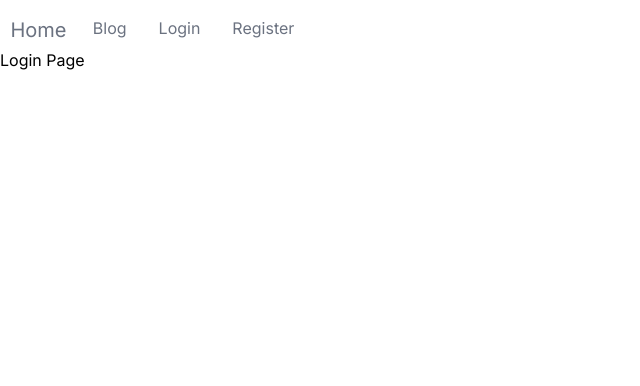
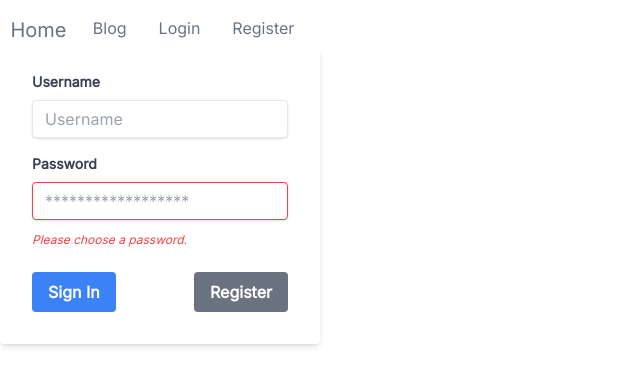
Before and after one commit to rkawk1234/Live-Score, a React (Create React App) app in the folder client/: page /login in a window 1280 px wide. Shown: the top 386 px of the page, without its empty margins (0-640 px from the left). Built offline with nearby package versions, Linux system fonts and the light colour scheme; a web font is replaced by a local one.

Commit message:
login form created

```diff
--- a/client/package.json
+++ b/client/package.json
@@ -7,6 +7,7 @@
     "@testing-library/jest-dom": "^5.16.5",
     "@testing-library/react": "^13.4.0",
     "@testing-library/user-event": "^13.5.0",
+    "bootstrap": "^3.4.1",
     "react": "^18.2.0",
     "react-dom": "^18.2.0",
     "react-router-dom": "^6.4.2",
--- a/client/src/components/login/index.js
+++ b/client/src/components/login/index.js
@@ -2,13 +2,40 @@
 import './index.css'
 
 const Login = () => {
-  return (
-    <div>
+    return (
 
-        Login Page
+        <div class="w-full max-w-xs">
+            <form class="bg-white shadow-md rounded px-8 pt-6 pb-8 mb-4">
+                <div class="mb-4">
+                    <label class="block text-gray-700 text-sm font-bold mb-2" for="username">
+                        Username
+                    </label>
+                    <input class="shadow appearance-none border rounded w-full py-2 px-3 text-gray-700 leading-tight focus:outline-none focus:shadow-outline" id="username" type="text" placeholder="Username" />
+                </div>
+                <div class="mb-6">
+                    <label class="block text-gray-700 text-sm font-bold mb-2" for="password">
+                        Password
+                    </label>
+                    <input class="shadow appearance-none border border-red-500 rounded w-full py-2 px-3 text-gray-700 mb-3 leading-tight focus:outline-none focus:shadow-outline" id="password" type="password" placeholder="******************" />
+                        <p class="text-red-500 text-xs italic">Please choose a password.</p>
+                </div>
+                <div class="flex items-center justify-between">
+                    <button class="bg-blue-500 hover:bg-blue-700 text-white font-bold py-2 px-4 rounded focus:outline-none focus:shadow-outline" type="button">
+                        Sign In
+                    </button>
+                    <button class="bg-gray-500 hover:bg-gray-700 text-white font-bold py-2 px-4 rounded focus:outline-none focus:shadow-outline" type="button">
+                        Register
+                    </button>
 
-    </div>
-  )
+                </div>
+            </form>
+        </div>
+
+
+
+
+    )
 }
 
+
 export default Login
```
Also changed, not shown: 1 other file (tests, documents, lock files or other folders).
